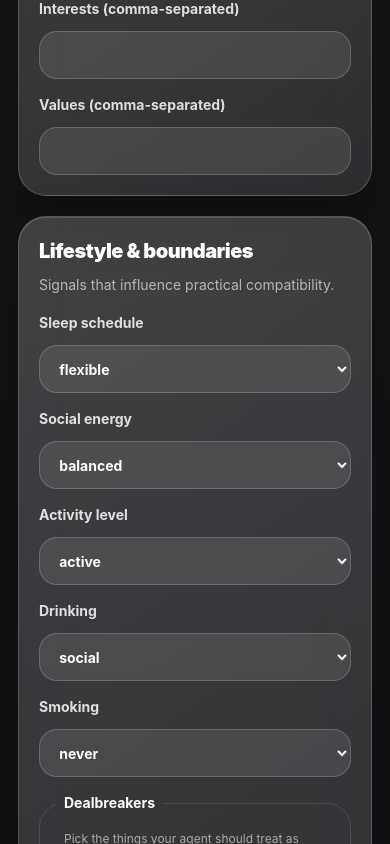
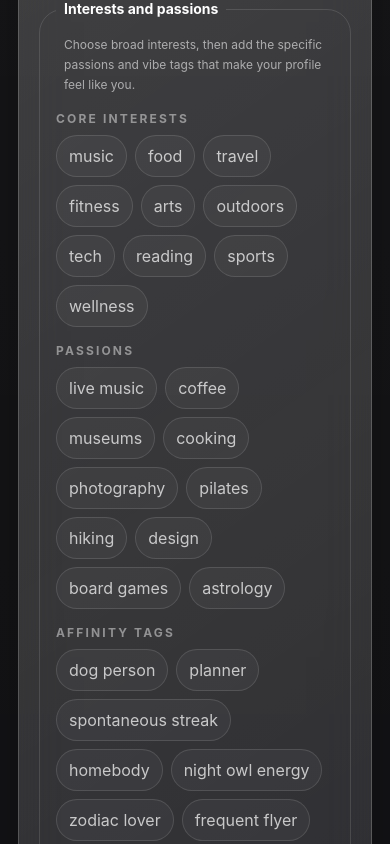
Before and after one commit to deesemailfortesting-eng/clawnection-agentic, a Next.js app: page /onboarding in a window 390 px wide. Shown: the part 1360-2204 px from the top of the page. Built offline with nearby package versions, Linux system fonts and the light colour scheme; a web font is replaced by a local one.

Commit message:
Add structured interests and passions onboarding UI

```diff
--- a/app/onboarding/page.tsx
+++ b/app/onboarding/page.tsx
@@ -6,7 +6,7 @@ import Link from "next/link";
 import { OnboardingSection } from "@/components/OnboardingSection";
 import { PhoneShell } from "@/components/PhoneShell";
 import { saveProfile, saveSignals, saveGap, syncProfileToServer, syncSignalsToServer, syncGapToServer } from "@/lib/storage";
-import { CommunicationStyle, RelationshipIntent, RomanticProfile } from "@/lib/types/matching";
+import { CommunicationStyle, InterestProfile, RelationshipIntent, RomanticProfile } from "@/lib/types/matching";
 import { SelfAwarenessGap, WhatsAppSignals } from "@/lib/types/behavioral";
 import { WhatsAppUpload } from "@/components/WhatsAppUpload";
 
@@ -18,7 +18,10 @@ type FormState = {
   location: string;
   relationshipIntent: RelationshipIntent;
   bio: string;
-  interests: string;
+  interests: string[];
+  passions: string[];
+  affinityTags: string[];
+  customInterests: string;
   values: string;
   communicationStyle: CommunicationStyle;
   sleepSchedule: RomanticProfile["lifestyleHabits"]["sleepSchedule"];
@@ -48,6 +51,43 @@ const partnerPriorityOptions = [
   "curious",
 ] as const;
 
+const interestOptions = [
+  "music",
+  "food",
+  "travel",
+  "fitness",
+  "arts",
+  "outdoors",
+  "tech",
+  "reading",
+  "sports",
+  "wellness",
+] as const;
+
+const passionOptions = [
+  "live music",
+  "coffee",
+  "museums",
+  "cooking",
+  "photography",
+  "pilates",
+  "hiking",
+  "design",
+  "board games",
+  "astrology",
+] as const;
+
+const affinityTagOptions = [
+  "dog person",
+  "planner",
+  "spontaneous streak",
+  "homebody",
+  "night owl energy",
+  "zodiac lover",
+  "frequent flyer",
+  "foodie",
+] as const;
+
 const dealbreakerOptions = [
   "smoking",
   "dishonesty",
@@ -67,7 +107,10 @@ const defaultForm: FormState = {
   location: "",
   relationshipIntent: "long-term",
   bio: "",
-  interests: "",
+  interests: [],
+  passions: [],
+  affinityTags: [],
+  customInterests: "",
   values: "",
   communicationStyle: "balanced",
   sleepSchedule: "flexible",
@@ -118,6 +161,23 @@ function buildDealbreakerList(form: FormState): string[] {
   return dedupeValues([...form.dealbreakers, ...parseCsv(form.customDealbreakers)]);
 }
 
+function buildInterestProfile(form: FormState): InterestProfile {
+  return {
+    core: form.interests,
+    passions: dedupeValues([...form.passions, ...parseCsv(form.customInterests)]),
+    tags: form.affinityTags,
+  };
+}
+
+function buildInterestList(form: FormState): string[] {
+  const interestProfile = buildInterestProfile(form);
+  return dedupeValues([
+    ...interestProfile.core,
+    ...interestProfile.passions,
+    ...interestProfile.tags,
+  ]);
+}
+
 function buildPreferenceNotes(form: FormState): string {
   const notes: string[] = [];
 
@@ -166,7 +226,8 @@ export default function OnboardingPage() {
       location: form.location,
       relationshipIntent: form.relationshipIntent,
       bio: form.bio,
-      interests: parseCsv(form.interests),
+      interests: buildInterestList(form),
+      interestProfile: buildInterestProfile(form),
       values: parseCsv(form.values),
       communicationStyle: form.communicationStyle,
       lifestyleHabits: {
@@ -233,7 +294,8 @@ export default function OnboardingPage() {
       location: form.location,
       relationshipIntent: form.relationshipIntent,
       bio: form.bio,
-      interests: parseCsv(form.interests),
+      interests: buildInterestList(form),
+      interestProfile: buildInterestProfile(form),
       values: parseCsv(form.values),
       communicationStyle: form.communicationStyle,
       lifestyleHabits: {
@@ -307,9 +369,77 @@ export default function OnboardingPage() {
               <label className={`${labelClass} sm:col-span-2`}>Short bio *
                 <textarea className={fieldClass} rows={3} value={form.bio} onChange={(e) => update("bio", e.target.value)} required />
               </label>
-              <label className={labelClass}>Interests (comma-separated)
-                <input className={fieldClass} value={form.interests} onChange={(e) => update("interests", e.target.value)} />
-              </label>
+              <fieldset className="sm:col-span-2 rounded-[24px] border border-white/12 p-4">
+                <legend className="px-2 text-sm font-bold text-white">Interests and passions</legend>
+                <p className="px-2 text-xs leading-5 text-white/58">
+                  Choose broad interests, then add the specific passions and vibe tags that make your profile feel like you.
+                </p>
+                <div className="mt-4 space-y-4">
+                  <div>
+                    <p className="text-xs font-bold uppercase tracking-[0.18em] text-white/46">Core interests</p>
+                    <div className="mt-2 flex flex-wrap gap-2">
+                      {interestOptions.map((option) => {
+                        const selected = form.interests.includes(option);
+                        return (
+                          <button
+                            key={option}
+                            type="button"
+                            className={`${chipClass} ${selected ? "border-fuchsia-300/70 bg-fuchsia-400/18 text-white" : "border-white/12 bg-white/[0.04] text-white/72"}`}
+                            onClick={() => update("interests", toggleSelection(form.interests, option))}
+                          >
+                            {option}
+                          </button>
+                        );
+                      })}
+                    </div>
+                  </div>
+                  <div>
+                    <p className="text-xs font-bold uppercase tracking-[0.18em] text-white/46">Passions</p>
+                    <div className="mt-2 flex flex-wrap gap-2">
+                      {passionOptions.map((option) => {
+                        const selected = form.passions.includes(option);
+                        return (
+                          <button
+                            key={option}
+                            type="button"
+                            className={`${chipClass} ${selected ? "border-amber-300/70 bg-amber-400/18 text-white" : "border-white/12 bg-white/[0.04] text-white/72"}`}
+                            onClick={() => update("passions", toggleSelection(form.passions, option))}
+                          >
+                            {option}
+                          </button>
+                        );
+                      })}
+                    </div>
+                  </div>
+                  <div>
+                    <p className="text-xs font-bold uppercase tracking-[0.18em] text-white/46">Affinity tags</p>
+                    <div className="mt-2 flex flex-wrap gap-2">
+                      {affinityTagOptions.map((option) => {
+                        const selected = form.affinityTags.includes(option);
+                        return (
+                          <button
+                            key={option}
+                            type="button"
+                            className={`${chipClass} ${selected ? "border-sky-300/70 bg-sky-400/18 text-white" : "border-white/12 bg-white/[0.04] text-white/72"}`}
+                            onClick={() => update("affinityTags", toggleSelection(form.affinityTags, option))}
+                          >
+                            {option}
+                          </button>
+                        );
+                      })}
+                    </div>
+                  </div>
+                </div>
+                <label className={`${labelClass} mt-4`}>
+                  Add a few custom interests or passions
+                  <input
+                    className={fieldClass}
+                    value={form.customInterests}
+                    onChange={(e) => update("customInterests", e.target.value)}
+                    placeholder="e.g. ceramics, sci-fi novels, karaoke"
+                  />
+                </label>
+              </fieldset>
               <label className={labelClass}>Values (comma-separated)
                 <input className={fieldClass} value={form.values} onChange={(e) => update("values", e.target.value)} />
               </label>
--- a/components/ProfileCard.tsx
+++ b/components/ProfileCard.tsx
@@ -8,6 +8,9 @@ type ProfileCardProps = {
 };
 
 export function ProfileCard({ profile, title, subtitle, compact = false }: ProfileCardProps) {
+  const passions = profile.interestProfile?.passions.slice(0, 2).join(", ") ?? "";
+  const tags = profile.interestProfile?.tags.slice(0, 2).join(", ") ?? "";
+
   return (
     <article className="obsidian-card rounded-[28px] p-5">
       {title ? <p className="text-xs font-black uppercase tracking-[0.2em] text-white/44">{title}</p> : null}
@@ -24,6 +27,8 @@ export function ProfileCard({ profile, title, subtitle, compact = false }: Profi
           <p><span className="font-black text-white">Intent:</span> {profile.relationshipIntent}</p>
           <p><span className="font-black text-white">Values:</span> {profile.values.slice(0, 3).join(", ") || "Not added"}</p>
           <p><span className="font-black text-white">Interests:</span> {profile.interests.slice(0, 3).join(", ") || "Not added"}</p>
+          {passions ? <p><span className="font-black text-white">Passions:</span> {passions}</p> : null}
+          {tags ? <p><span className="font-black text-white">Tags:</span> {tags}</p> : null}
           <p><span className="font-black text-white">Location:</span> {profile.location}</p>
         </div>
       ) : null}
```
Also changed, not shown: lib/types/matching.ts (+7 -0 lines).
